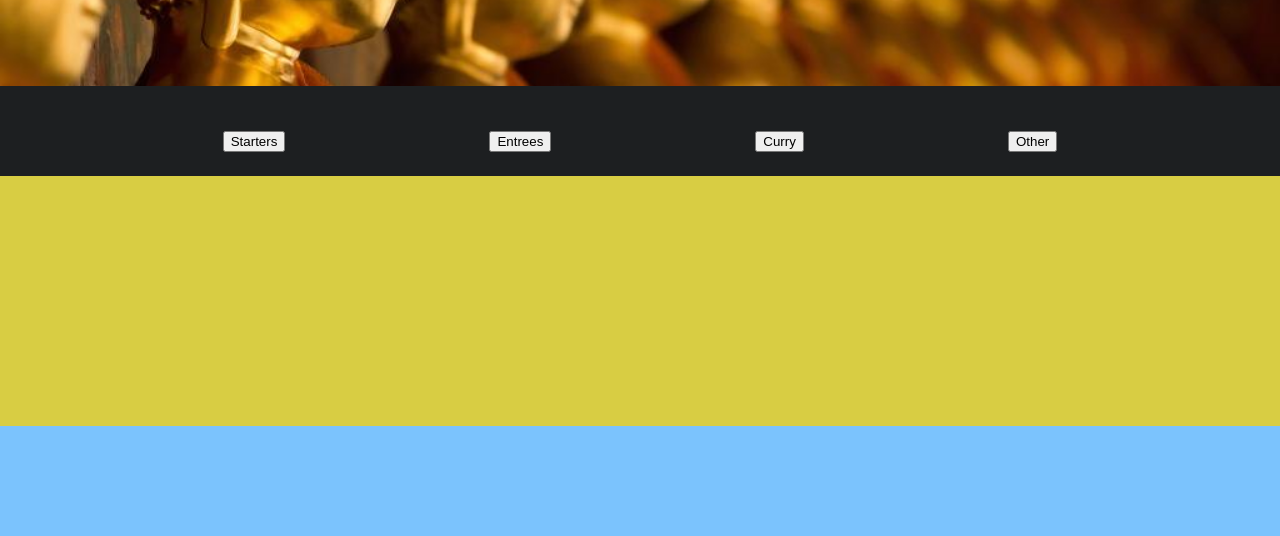
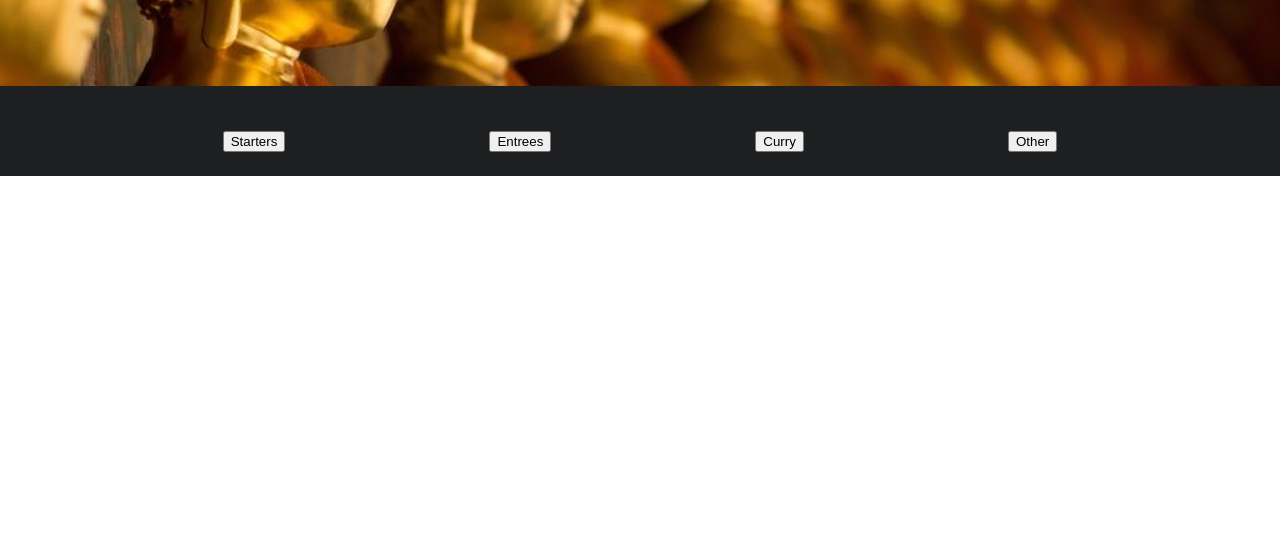
Before and after one commit to McLeanBH/Majestic-Thai-Bistro, a plain HTML site: page index.html in a window 1280 px wide. Shown: the part 264-800 px from the top of the page. Drawn offline with Linux system fonts and the light colour scheme.

Commit message:
minor tweaks

```diff
--- a/index.html
+++ b/index.html
@@ -22,7 +22,9 @@
       </ul>
     </div>
 
-    <div class="wrapper w-one">
+    <div class="app-wrapper"></div>
+
+<!--     <div class="wrapper w-one">
   <a id="#1"></a>
   <div class="w1-1"></div>
   <div class="w1-2"></div>
@@ -36,7 +38,7 @@
 
 <div class="wrapper w-three">
   <a id="#3"></a>
-      <div class="w3-1"><img src="img/pad-thai.jpg"></div>
+  <div class="w3-1"></div>
   <div class="w3-2"></div>
 </div>
 
@@ -44,7 +46,7 @@
   <a id="#4"></a>
   <div class="w4-1"></div>
   <div class="w4-2"></div>
-    </div>
+</div> -->
 
   </div>
 
--- a/styles/main.scss
+++ b/styles/main.scss
@@ -76,24 +76,22 @@ header {
   padding-left: 100px;
 }
 
+.app-wrapper {
+  height: 650px;
+}
 
-.w1-1,
-.w1-2,
-.w2-1,
-.w2-2,
-.w3-1,
-.w3-2,
-.w4-1,
-.w4-2 {
+.w1-1, .w1-2, .w2-1, .w2-2,
+.w3-1, .w3-2, .w4-1, .w4-2 {
   display: inline-block;
 }
 
 .w-one {
-  background-color: #d8cd43;
+  height: 400px;
 }
 
 .w-two {
   background-color: #7bc3fd;
+
 }
 
 .w-three {
```
Also changed, not shown: styles/main.css, 1 other file. Lines whose indentation alone changed are shown as unchanged.
